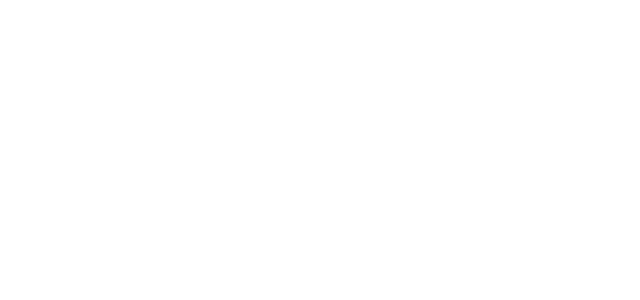
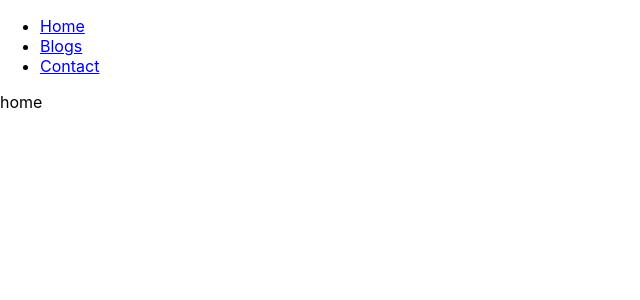
Before and after one commit to MoWafy001/akalat-frontend, a React (Create React App) app: page / in a window 1280 px wide. Shown: the top 300 px of the page, without its empty margins (0-640 px from the left). Built offline with nearby package versions, Linux system fonts and the light colour scheme; the HTML template or start-up script is replaced by a standard one.

Commit message:
feat: set routes

```diff
--- a/src/App.tsx
+++ b/src/App.tsx
@@ -1,8 +1,32 @@
+import { BrowserRouter, Route, Routes } from "react-router-dom";
 import "./App.css";
+import { Layout } from "./pages/Layout";
 
 function App() {
-  return <>
-  </>;
+  return (
+    <BrowserRouter>
+      <Routes>
+        {/* Login & Register */}
+        <Route path="/login" element={<></>} />
+        <Route path="/register" element={<></>} />
+
+        <Route path="/" element={<Layout />}>
+          <Route index element={<>home</>} />
+          <Route path="resturants" element={<>resturants</>} />
+          <Route path="delivery" element={<>delivery</>} />
+          <Route path="meals" element={<>meals</>} />
+          <Route path="wishlist" element={<>wishlist</>} />
+          <Route path="cart" element={<>cart</>} />
+          <Route path="my-orders" element={<>my-orders</>} />
+          <Route path="my-reviews" element={<>my-reviews</>} />
+          <Route path="account" element={<>account</>} />
+        </Route>
+
+        {/* Not Found */}
+        <Route path="*" element={<>not found</>} />
+      </Routes>
+    </BrowserRouter>
+  );
 }
 
 export default App;
--- /dev/null
+++ b/src/pages/Layout.tsx
@@ -0,0 +1,21 @@
+import { Link, Outlet } from "react-router-dom";
+
+export const Layout = () => (
+  <>
+    <nav>
+      <ul>
+        <li>
+          <Link to="/">Home</Link>
+        </li>
+        <li>
+          <Link to="/blogs">Blogs</Link>
+        </li>
+        <li>
+          <Link to="/contact">Contact</Link>
+        </li>
+      </ul>
+    </nav>
+
+    <Outlet />
+  </>
+);
```
